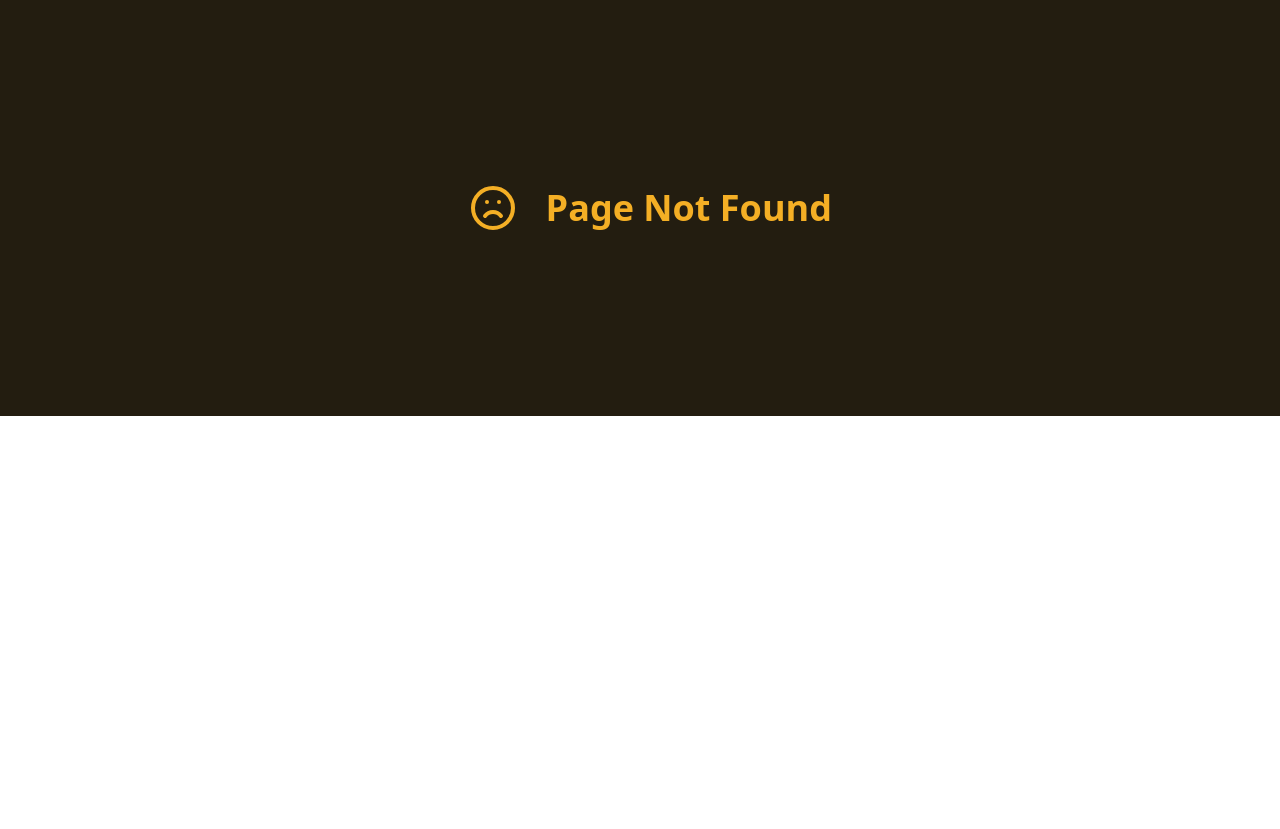
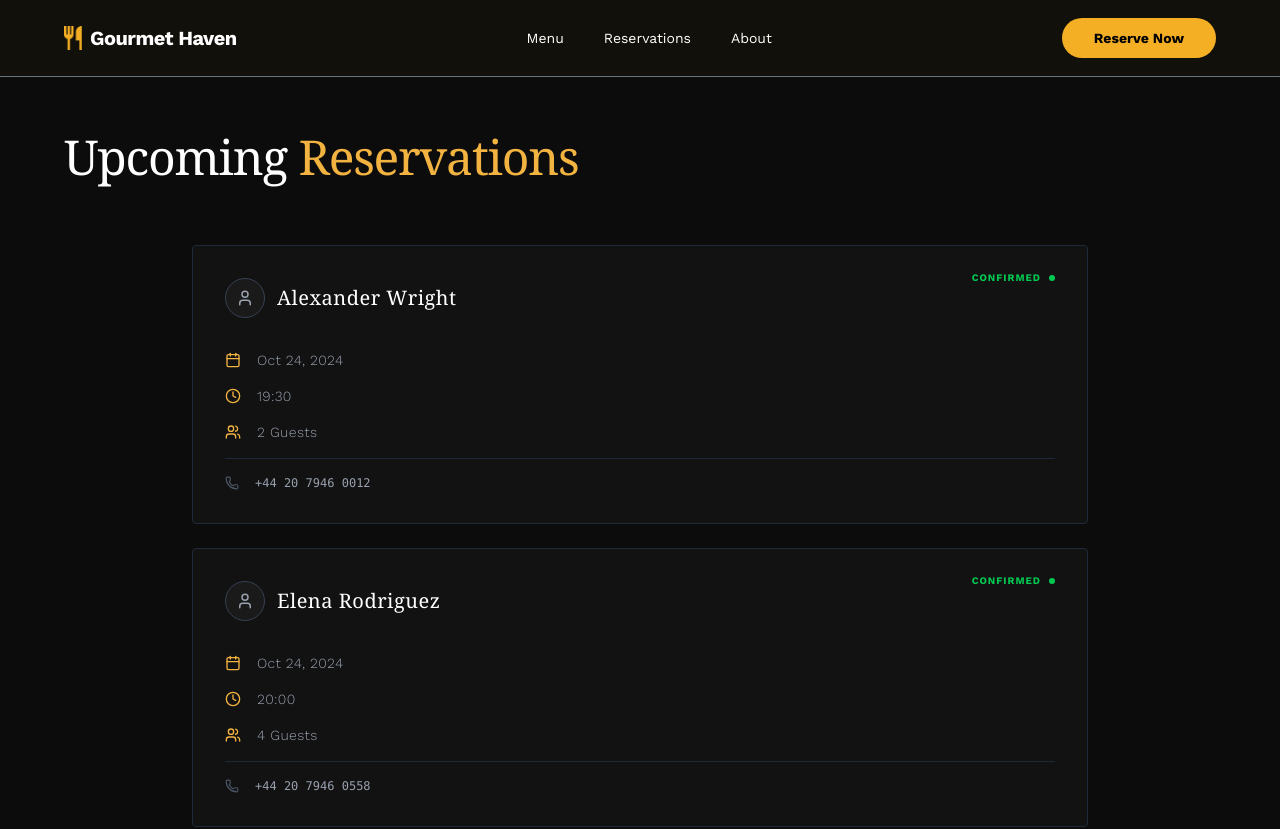
Before and after one commit to ferdoushasanpr/VantageTable, a Next.js app: page /bookings in a window 1280 px wide. Before the commit this address had no page. Shown: the top 829 px of the page. Before the commit the page ends 800 px from the top, so only its background shows below. Built offline with nearby package versions, Linux system fonts and the light colour scheme.

Commit message:
fix: Route Problem Fixed

```diff
--- a/app/(user)/reserve/reservations/page.tsx
+++ b/app/(user)/bookings/page.tsx
@@ -1,5 +1,5 @@
 import React from "react";
-import { Calendar, Clock, Users, Phone, User, CheckCircle } from "lucide-react";
+import { Calendar, Clock, Users, Phone, User } from "lucide-react";
 
 const reservations = [
   {
--- a/components/header.tsx
+++ b/components/header.tsx
@@ -26,7 +26,7 @@ export default function Header(): React.ReactNode {
             Menu
           </Link>
           <Link
-            href="/reserve/reservations"
+            href="bookings"
             className="hover:text-[#F4AF25] transition-colors text-sm"
           >
             Reservations
```
